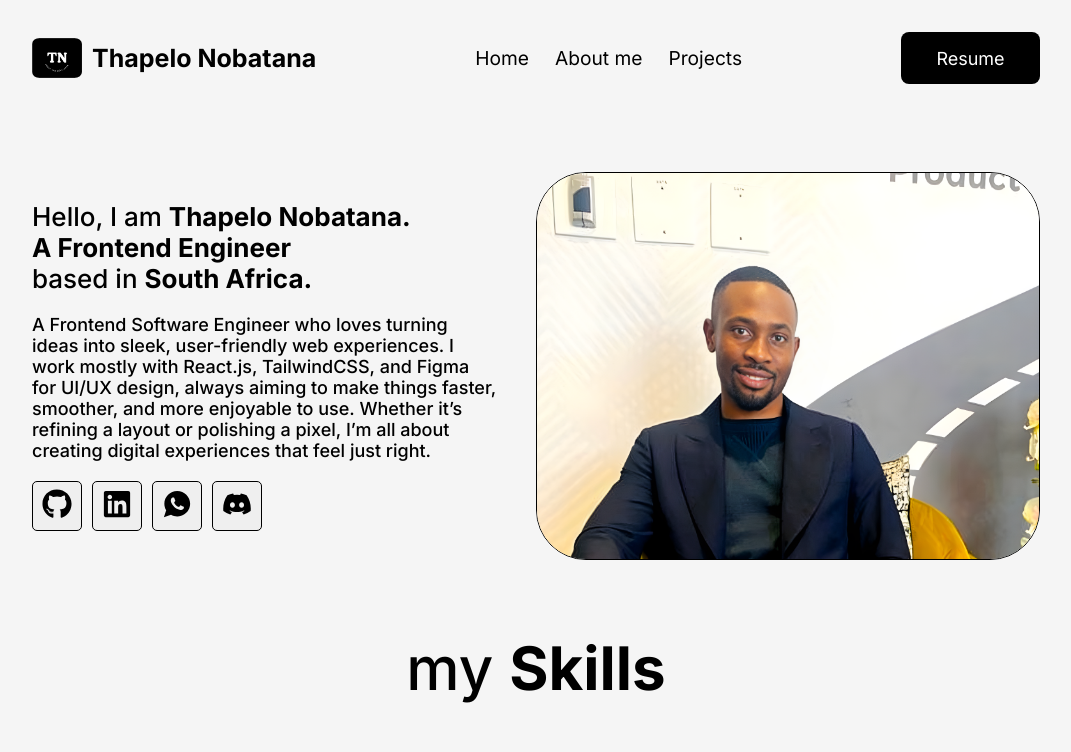
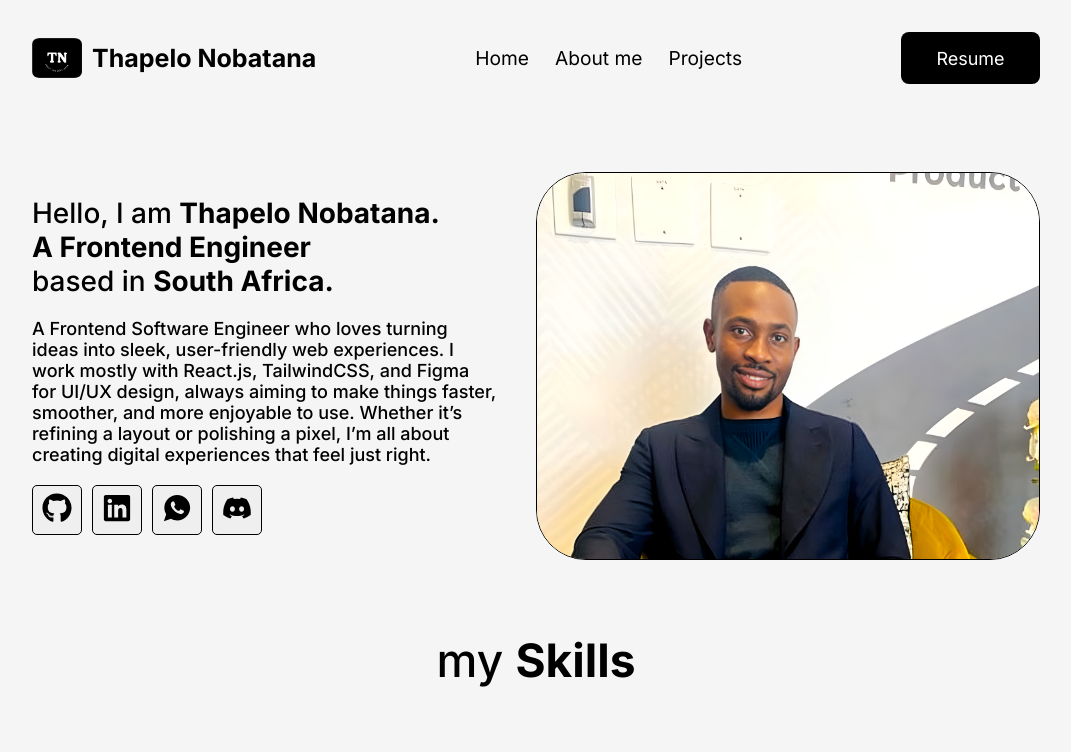
Before and after one commit to Thapelo-Nobatana/Portfolio, a React (Vite) app: page / in a window 1280 px wide. Shown: the top 752 px of the page, without its empty margins (104-1175 px from the left). Built offline with nearby package versions, Linux system fonts and the light colour scheme; a web font is replaced by a local one.

Commit message:
font-size change

```diff
--- a/src/Components/Sections/Hero.css
+++ b/src/Components/Sections/Hero.css
@@ -10,6 +10,10 @@
     flex-direction: column;
     gap: 20px;
     align-items: flex-start;
+}
+
+.hero .content .heading-content h3 {
+    font-size: 28px;
 }
 
 .hero .content .heading-content .icons {
--- a/src/Layout/Main.css
+++ b/src/Layout/Main.css
@@ -34,7 +34,7 @@ h1 {
 }
 
 h2 {
-  font-size: 60px;
+  font-size: 46px;
   /* text-transform: uppercase; */
   font-weight: 500;
 }
```
